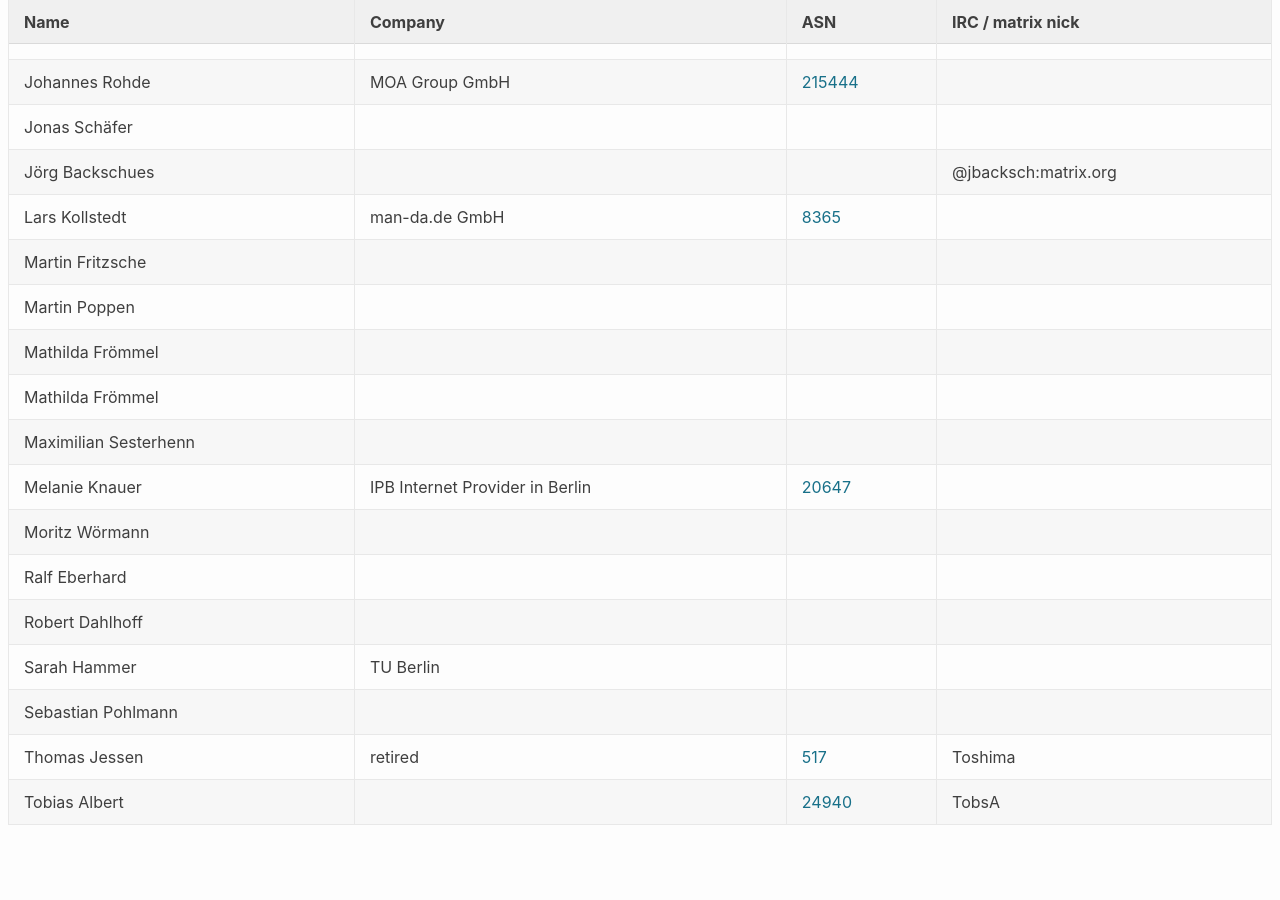
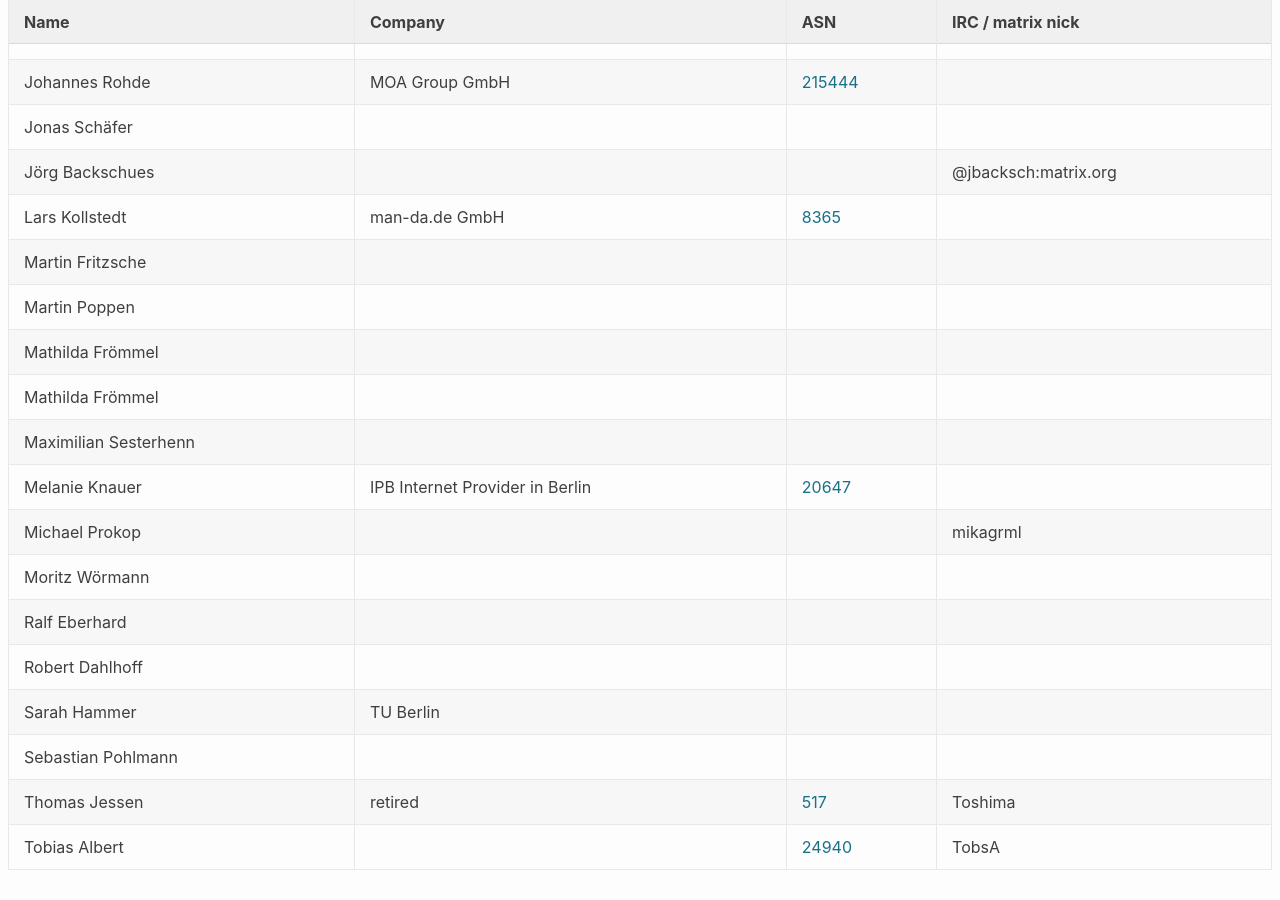
Before and after one commit to denog/pretix-attendeelist, a Jekyll site: the page built from denog17/index.markdown, in a window 1280 px wide and 900 px high, scrolled down 19094 px. Built offline with Jekyll 4.4.1, drawn with Linux system fonts in a browser that asks for light colours; before the commit the page ends 19949 px from its top, so only the background shows below that.

Commit message:
Latest data: Mon Sep 15 15:31:32 UTC 2025

```diff
--- a/_data/attendees_denog17_online.json
+++ b/_data/attendees_denog17_online.json
@@ -138,6 +138,12 @@
     "asn": "20647"
   },
   {
+    "name": "Michael Prokop",
+    "company": null,
+    "irc": "mikagrml",
+    "asn": null
+  },
+  {
     "name": "Moritz Wörmann",
     "company": null,
     "irc": null,
```
